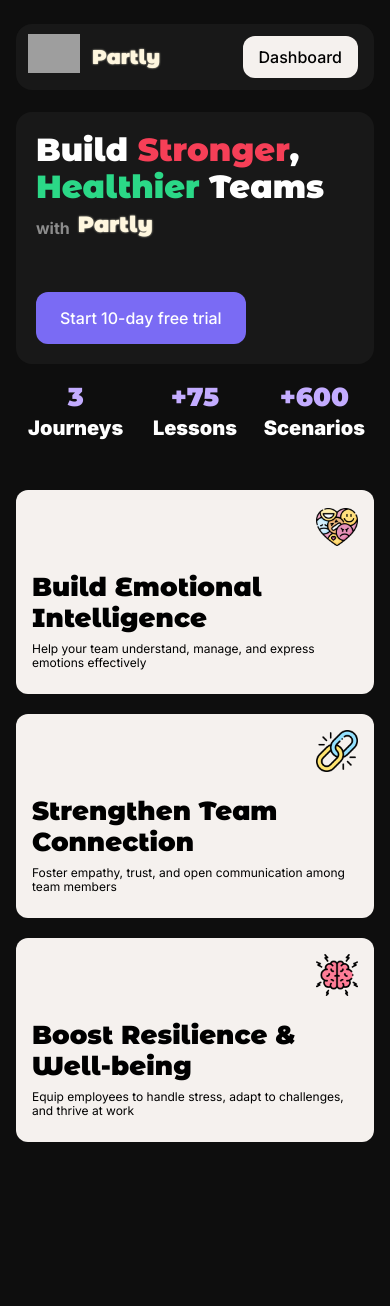
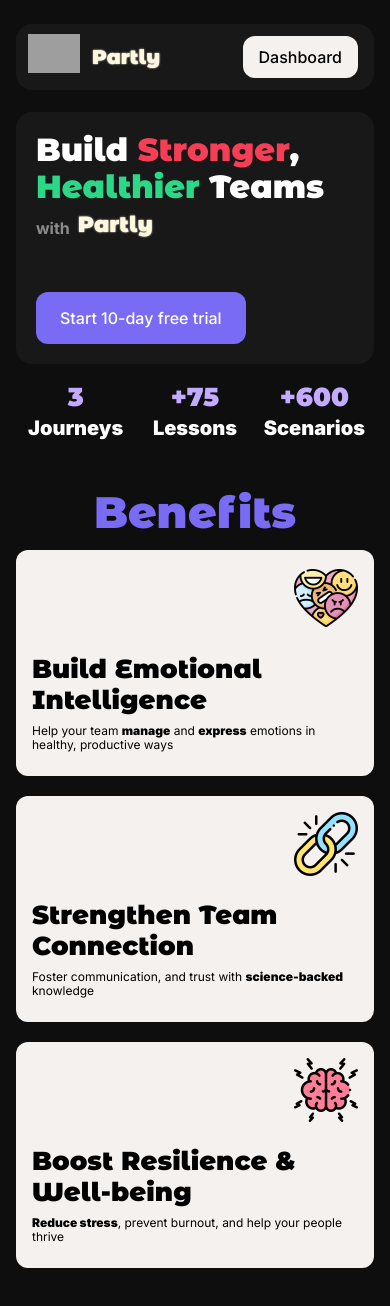
Before and after one commit to Partly-App/partly-business-frontend, a Next.js app: page / in a window 390 px wide. Shown: the top 1306 px of the page. Before the commit the page ends 1190 px from the top, so only its background shows below. Built offline with nearby package versions, Linux system fonts and the light colour scheme; no server answers; grey boxes are pictures that could not be loaded.

Commit message:
improve benefits text

```diff
--- a/src/components/home/Benefits.tsx
+++ b/src/components/home/Benefits.tsx
@@ -1,49 +1,79 @@
+import { renderWithBlack } from "@/utils/strings"
+import clsx from "clsx"
 import Image from "next/image"
 
 const BENEFITS = [
   {
     title: "Build Emotional Intelligence",
     subtitle:
-      "Help your team understand, manage, and express emotions effectively",
+      "Help your team <black>manage</black> and <black>express</black> emotions in healthy, productive ways",
     icon: "/images/icons/emotional.png",
   },
   {
     title: "Strengthen Team Connection",
     subtitle:
-      "Foster empathy, trust, and open communication among team members",
+      "Foster communication, and trust with <black>science-backed</black> knowledge",
     icon: "/images/icons/link.png",
   },
   {
     title: "Boost Resilience & Well-being",
     subtitle:
-      "Equip employees to handle stress, adapt to challenges, and thrive at work",
+      "<black>Reduce stress</black>, prevent burnout, and help your people thrive",
     icon: "/images/icons/brain.png",
   },
 ]
 
 const Benefits = () => {
   return (
-    <div className="grid grid-cols-1 items-center gap-5 px-4 py-12 xs:grid-cols-3 xs:gap-3 sm:gap-5">
+    <div className="px-4 pb-12 pt-12">
+      <h1 className="mb-4 text-center font-montserratAlt text-12xl font-black leading-none text-purple-default">
+        Benefits
+      </h1>
+      <div
+        className={clsx(
+          "grid grid-cols-1 items-center gap-5",
+          "xs:grid-cols-3 xs:gap-3 sm:gap-5",
+        )}
+      >
         {BENEFITS.map((item) => (
-        <div className="h-full rounded-xl bg-white-mellow px-4 pb-6 pt-4 xs:px-3 xs:pb-4 xs:pt-3 sm:px-4 sm:pb-6 sm:pt-4">
+          <div
+            key={item.title}
+            className={clsx(
+              "h-full rounded-xl bg-white-mellow px-4 pb-6 pt-4",
+              "xs:px-3 xs:pb-4 xs:pt-3 sm:px-4 sm:pb-6 sm:pt-4",
+            )}
+          >
             <Image
               src={item.icon}
               height={42}
               width={42}
               alt=""
-            className="mb-6 ml-auto"
+              className="mb-6 ml-auto hidden xs:block"
+            />
+            <Image
+              src={item.icon}
+              height={64}
+              width={64}
+              alt=""
+              className="mb-6 ml-auto block xs:hidden"
             />
             <div className="flex flex-col gap-2">
-            <span className="font-montserratAlt text-4xl font-black leading-[1.2] text-black-default xs:text-lg sm:text-2xl">
+              <span
+                className={clsx(
+                  "font-montserratAlt text-4xl font-black leading-[1.2] text-black-default",
+                  "xs:text-lg sm:text-2xl",
+                )}
+              >
                 {item.title}
               </span>
               <span className="text-xs leading-[1.15] text-black-default sm:text-sm">
-              {item.subtitle}
+                {renderWithBlack(item.subtitle)}
               </span>
             </div>
           </div>
         ))}
       </div>
+    </div>
   )
 }
 
--- /dev/null
+++ b/src/utils/strings.tsx
@@ -0,0 +1,13 @@
+export const renderWithBlack = (text: string) => {
+  const parts = text.split(/(<black>.*?<\/black>)/g)
+  return parts.map((part, i) => {
+    if (part.startsWith("<black>") && part.endsWith("</black>")) {
+      return (
+        <span key={i} className="font-black">
+          {part.slice(7, -8)}
+        </span>
+      )
+    }
+    return part
+  })
+}
```
Lines whose indentation alone changed are shown as unchanged.
